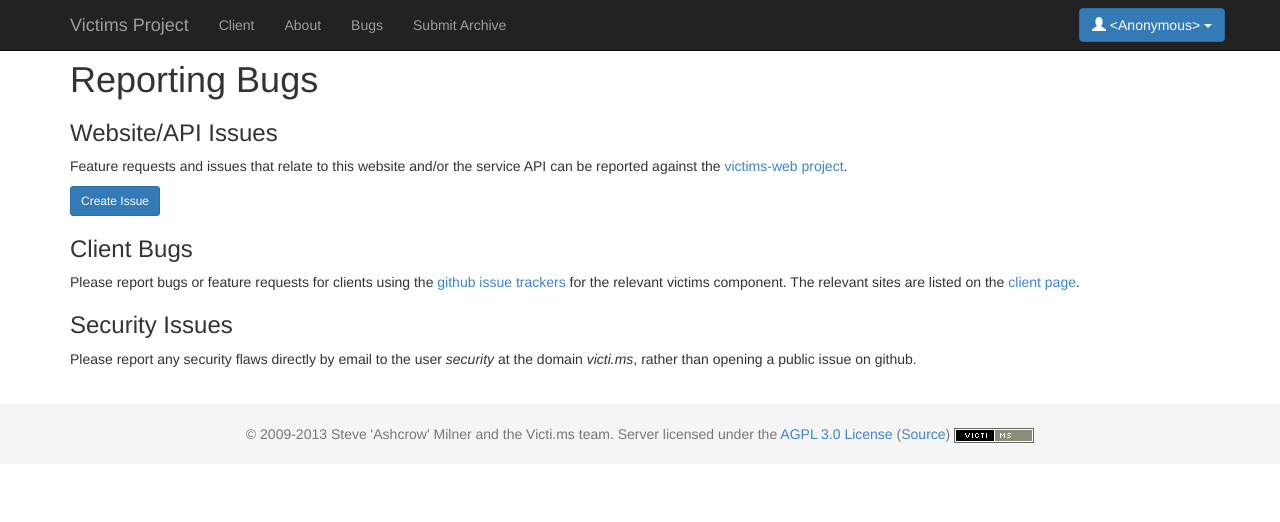
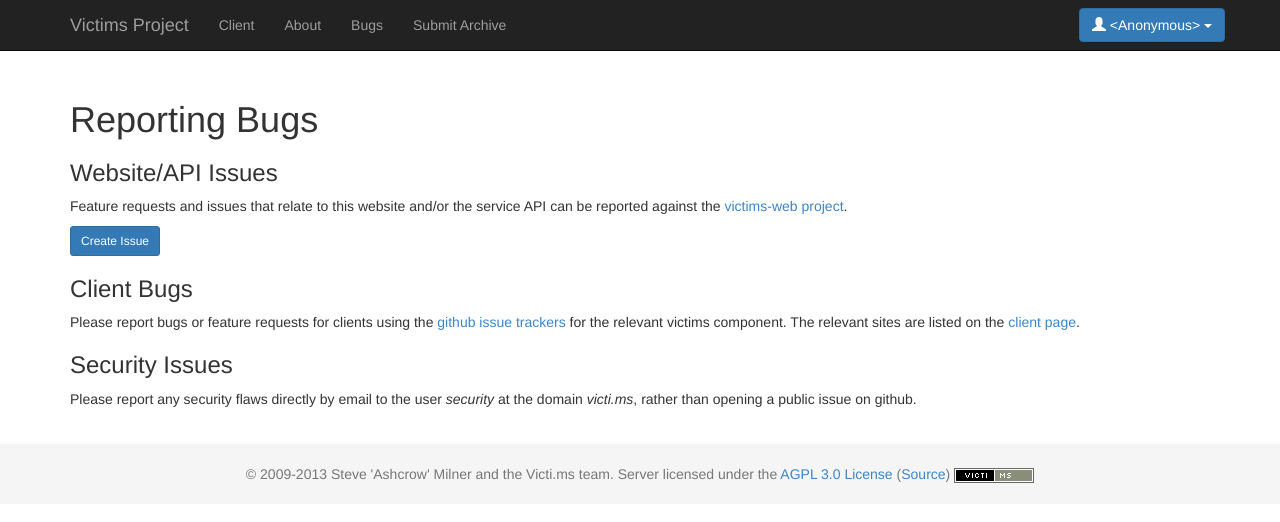
Before and after one commit to victims/victims-web, a Flask app: template src/victims_web/blueprints/ui/templates/bugs.html in a window 1280 px wide. Shown: the top 522 px of the page. Run offline with Flask 2, Linux system fonts and the light colour scheme; the template is opened without the code that fills it, so the values that code supplies are empty; parts of the project's set-up code (start-up, migrations or seed data) failed here and were passed over; some libraries are stand-ins or nearby versions.

Commit message:
Fix container top spacing

```diff
--- a/src/victims_web/static/css/victims.css
+++ b/src/victims_web/static/css/victims.css
@@ -21,11 +21,9 @@ body {
     background-color: #f5f5f5;
 }
 
-/* useful for second navbar
 #wrap > .container {
-    padding: 60px 15px 0;
+    padding: 40px 15px 0;
 }
-*/
 
 .page-header {
     padding-bottom: 9px;
```
